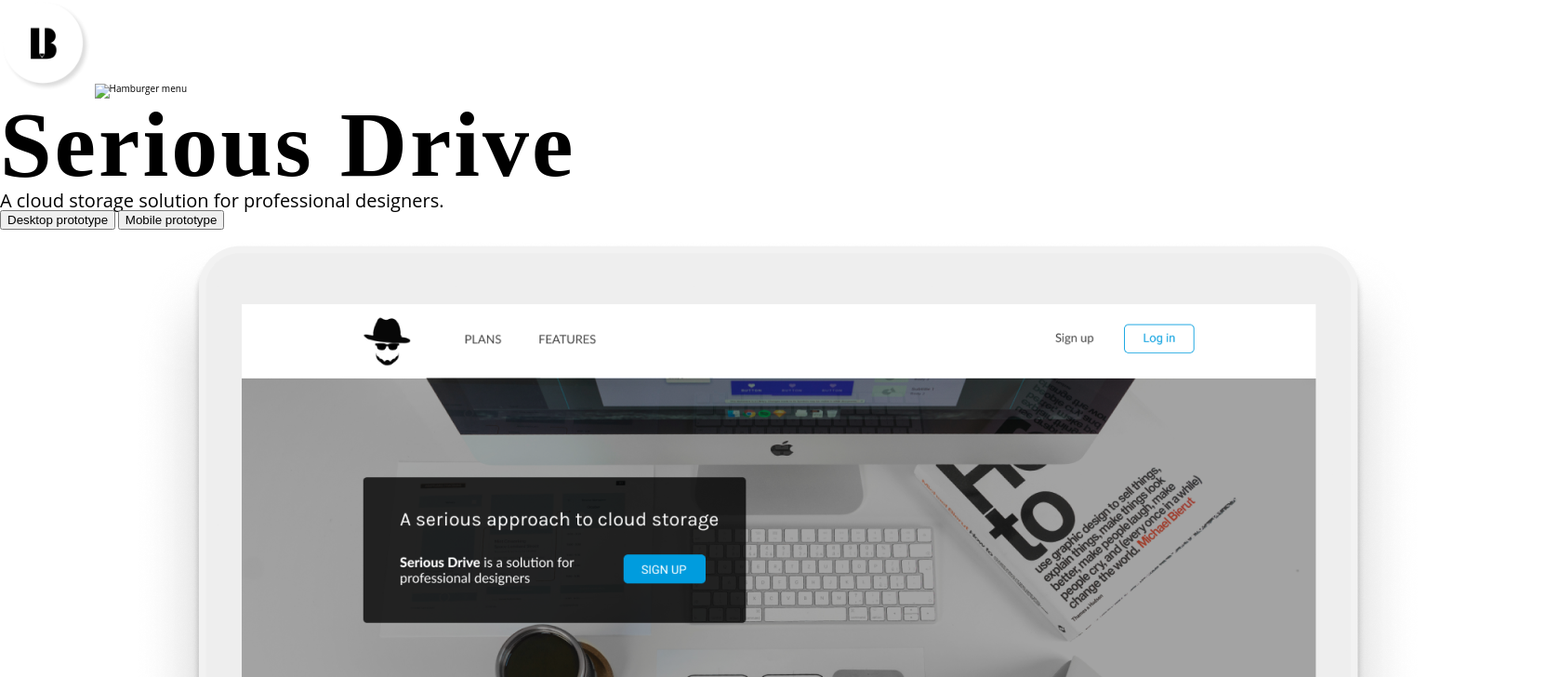
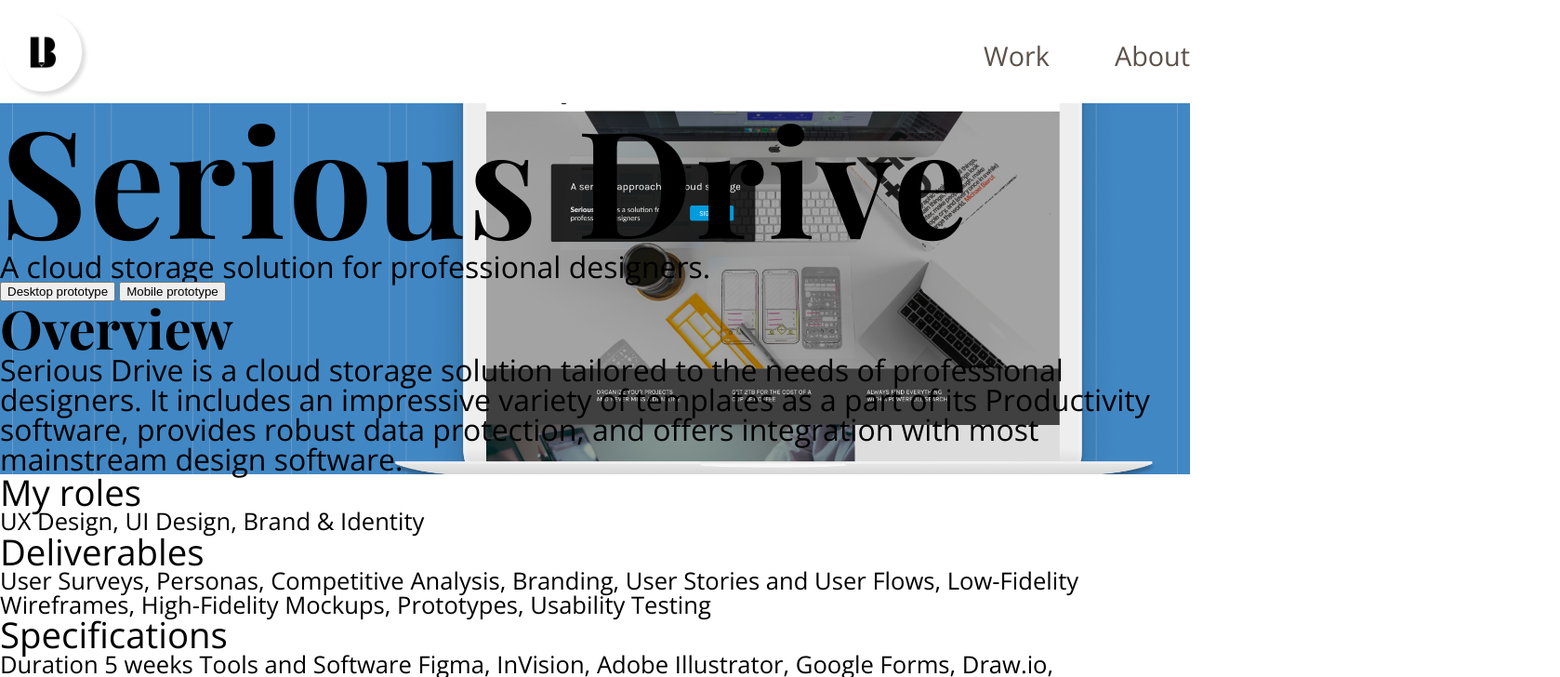
Before and after one commit to ibelts/portfolio, a website: page project.html in a window 1280 px wide. Shown: the top 728 px of the page at 93% size, 1678 px wide, since content can reach past the window. Drawn offline with nearby package versions, Linux system fonts and the light colour scheme; files whose address does not match are found by name.

Commit message:
Updated Open sans

```diff
--- /dev/null
+++ b/css/project.css
@@ -0,0 +1,76 @@
+
+p {
+  font-size: 1.6rem;
+  font-family: 'Open Sans', sans-serif;
+}
+
+h1 {
+  font-family: 'Playfair Display', serif;
+  font-size: 10rem;
+  font-weight: bolder;
+  line-height: 10rem;
+  letter-spacing: 3px;
+}
+h2 {
+  font-size: 3.6rem;
+  font-family: 'Playfair Display', serif;
+  font-weight: bold;
+}
+h3 {
+  font-size: 2.4rem;
+  font-family: 'Open Sans', sans-serif;
+  font-weight: lighter;
+}
+h4 {
+  font-size: 2rem;
+  font-family: 'Open Sans', sans-serif;
+}
+h5 {
+  font-size: 1.8rem;
+  font-family: 'Open Sans', sans-serif;
+}
+#log {
+  height: 98px;
+  width: 98px;
+}
+/*Flex-box nav*/
+.flex-container {
+  display: flex;
+  flex-direction: row-reverse;
+  justify-content: space-between;
+  align-items: center;
+}
+.overlay-content {
+  display: flex;
+  flex-direction: row;
+  justify-content: flex-end;
+  align-items: center;
+}
+
+h5.m2 {
+  padding-right: 20px;
+  font-weight: lighter;
+  color: #5B524A;
+}
+h5.m3 {
+  padding-left: 50px;
+  font-weight: lighter;
+  color: #5B524A;
+}
+a:link {
+  text-decoration: none;
+}
+.na {
+  grid-column: 1 / 13;
+  padding-top: 10px;
+}
+/*Nav end */
+.heroGrid {
+  grid-column: 2 / 12;
+}
+.heroFlex {
+  background: url(../images//sd_on_a_laptop.png), url(../images/grid.png), #4187C4;
+  background-repeat: no-repeat, no-repeat, no-repeat;
+  background-size: 70%, 98%, cover;
+  background-position: right, center, center;
+}
--- a/css/style.css
+++ b/css/style.css
@@ -683,15 +683,17 @@
   .intro {
     text-align: center;
     line-height: 1.6;
-    font-weight: lighter;
+    font-weight: normal;
     color: #5B524A;
     padding-bottom: 80px;
   }
   .introBig {
     font-size: 2.2rem;
+    font-weight: normal;
   }
   #introsm{
     font-size: 1.8rem;
+    font-weight: normal;
   }
   .na {
     grid-column: 1 / 7;
@@ -700,25 +702,25 @@
   h5.m2 {
     padding-left: 5px;
     font-size: 1.6rem;
-    font-weight: lighter;
+    font-weight: normal;
     color: #5B524A;
   }
   h5.m3 {
     padding-left: 5px;
     font-size: 1.6rem;
-    font-weight: lighter;
+    font-weight: normal;
     color: #5B524A;
   }
   h5.m5 {
     padding-left: 5px;
     font-size: 1.6rem;
-    font-weight: lighter;
+    font-weight: normal;
     color: #ffffff;
   }
   h5.m6 {
     padding-left: 5px;
     font-size: 1.6rem;
-    font-weight: lighter;
+    font-weight: normal;
     color: #ffffff;
   }
   #log {
--- /dev/null
+++ b/project.css
@@ -0,0 +1,85 @@
+
+#container {
+  .wrapper {
+    display: grid;
+    grid-template-columns: repeat(auto-fill, minmax(100px, 1fr));
+    height: 100%;
+    grid-gap: 25px;
+    margin: 20px;
+  }
+}
+p {
+  font-size: 1.6rem;
+  font-family: 'Open Sans', sans-serif;
+}
+
+h1 {
+  font-family: 'Playfair Display', serif;
+  font-size: 10rem;
+  font-weight: bolder;
+  line-height: 10rem;
+  letter-spacing: 3px;
+}
+h2 {
+  font-size: 3.6rem;
+  font-family: 'Playfair Display', serif;
+  font-weight: bold;
+}
+h3 {
+  font-size: 2.4rem;
+  font-family: 'Open Sans', sans-serif;
+  font-weight: lighter;
+}
+h4 {
+  font-size: 2rem;
+  font-family: 'Open Sans', sans-serif;
+}
+h5 {
+  font-size: 1.8rem;
+  font-family: 'Open Sans', sans-serif;
+}
+#log {
+  height: 98px;
+  width: 98px;
+}
+/*Flex-box nav*/
+.flex-container {
+  display: flex;
+  flex-direction: row-reverse;
+  justify-content: space-between;
+  align-items: center;
+}
+.overlay-content {
+  display: flex;
+  flex-direction: row;
+  justify-content: flex-end;
+  align-items: center;
+}
+
+h5.m2 {
+  padding-right: 20px;
+  font-weight: lighter;
+  color: #5B524A;
+}
+h5.m3 {
+  padding-left: 50px;
+  font-weight: lighter;
+  color: #5B524A;
+}
+a:link {
+  text-decoration: none;
+}
+.na {
+  grid-column: 1 / 13;
+  padding-top: 10px;
+}
+/*Nav end */
+.heroGrid {
+  grid-column: 2 / 12;
+}
+.heroFlex {
+  background: url(../images//sd_on_a_laptop.png), url(../images/grid.png), #4187C4;
+  background-repeat: no-repeat, no-repeat, no-repeat;
+  background-size: 70%, 98%, cover;
+  background-position: right, center, center;
+}
--- a/project.html
+++ b/project.html
@@ -3,25 +3,38 @@
 <head>
   <meta charset="utf-8">
   <title>Serious Drive | Inna Beltcova</title>
+  <meta name="viewport" content="width=device-width, initial-scale=1">
   <link rel="stylesheet" type="text/css" href="css/reset.css">
-  <link rel="stylesheet" type="text/css" href="css/style.css">
+  <link rel="stylesheet" href="css/project.css">
+  <link href="https://fonts.googleapis.com/css?family=Open+Sans:300,400,700&display=swap" rel="stylesheet">
+  <link href="https://fonts.googleapis.com/css?family=Playfair+Display:400,700,900&display=swap" rel="stylesheet">
+  <link rel="stylesheet" href="https://cdnjs.cloudflare.com/ajax/libs/font-awesome/4.7.0/css/font-awesome.min.css">
 </head>
 <body>
-  <nav>
-    <a href="index.html"><img src="images/logo_shadow.png" height= "99px" width="99px"></a>
-    <img src="images/" alt="Hamburger menu">
-  </nav>
-  <section class="hero">
+<section id="container">
+  <article class="na">
+    <div class="flex-container">
+      <ul id="myMenu" class="overlay-content">
+        <li data-menuanchor="page2"><a href="#page2"><h5 class="m2">Work</h5></a></li>
+        <li data-menuanchor="page3" class="active"><a href="#page3"><h5 class="m3">About</h5></a></li>
+      </ul>
+      <div class="logo"><a href="#page1"><img id="log" src="images/logo_shadow.png"></a>
+      </div>
+    </div>
+  </article>
+  <section class="heroGrid">
+    <article class="heroFlex">
       <h1>Serious Drive
       </h1>
       <h4>A cloud storage solution for professional designers.
       </h4>
       <button type="button">Desktop prototype</button>
       <button type="button">Mobile prototype</button>
-    <img src="images/sd_on_a_laptop.png" alt="Serious Drive homepage on a laptop screen">
+
       <h2>Overview</h2>
       <h4>Serious Drive is a cloud storage solution tailored to the needs of professional designers. It includes an impressive variety of templates as a part of its Productivity software, provides robust data protection, and offers integration with most mainstream design software.
       </h4>
+    </article>
   </section>
   <section class="roles">
     <article class="my roles">
@@ -302,5 +315,6 @@
         <a href="https://github.com/InnaBeltcova"><img src="images/github_big.png"></a>
         <a href="https://dribbble.com/InnaB"><img src="images/dribbble_big.png"></a>
       </footer>
+    </container>
     </body>
     </html>
```
Also changed, not shown: index.html (+1 -1 lines). Lines whose indentation alone changed are shown as unchanged.
